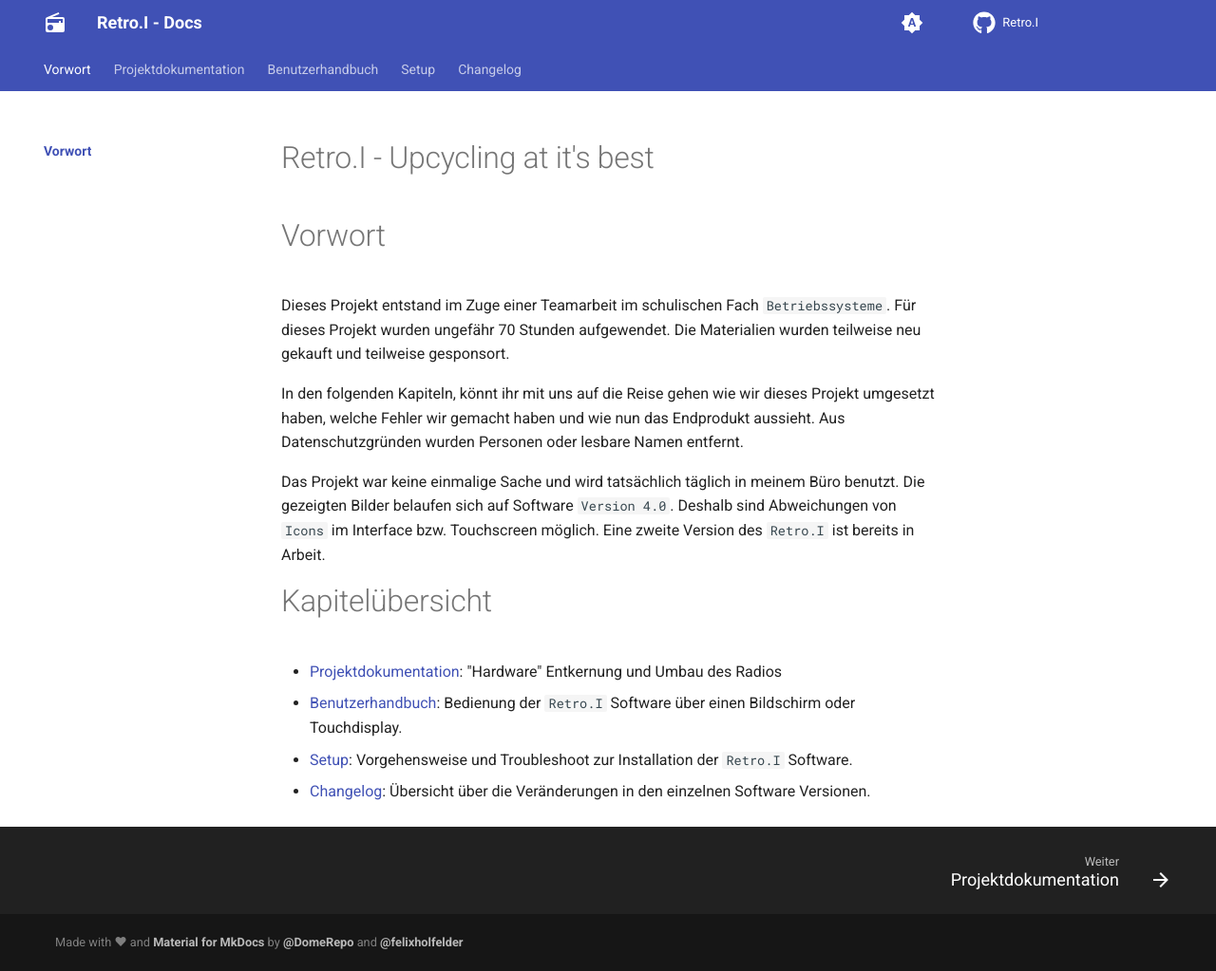
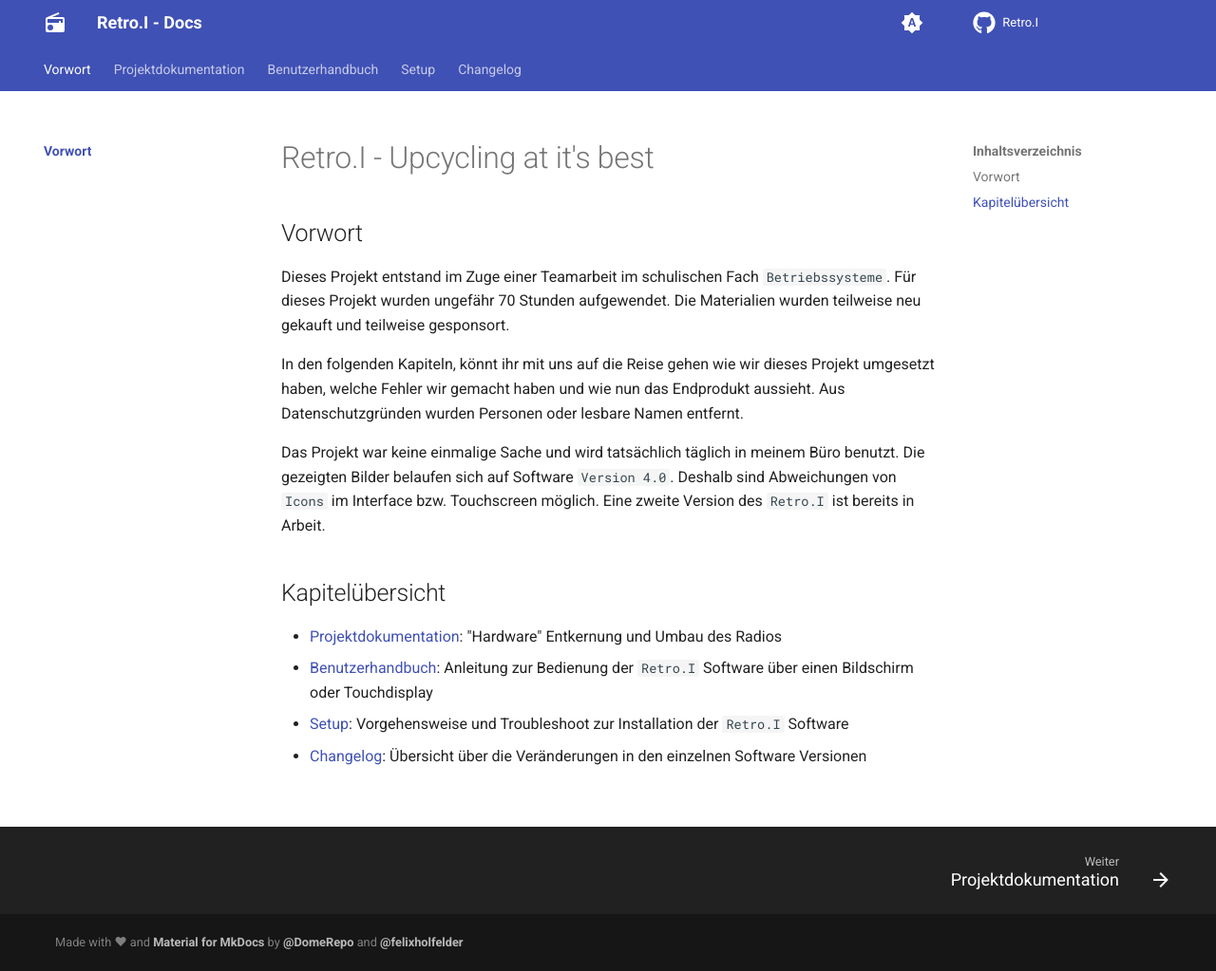
Before and after one commit to Retro-I/docs, an MkDocs documentation site: the page built from docs/index.md, in a window 1280 px wide and 1023 px high. Shown: the whole window at 95% size. Built offline with MkDocs 1.6.1 and Material for MkDocs 9.7.7, drawn with Linux system fonts in a browser that asks for light colours; plug-ins that fetch from the network failed and are left out; comment, search, counter and statistics services are not loaded.

Commit message:
user-manual: test changes

```diff
--- a/docs/index.md
+++ b/docs/index.md
@@ -1,6 +1,6 @@
 # Retro.I - Upcycling at it's best
 
-# Vorwort
+## Vorwort
 Dieses Projekt entstand im Zuge einer Teamarbeit im schulischen Fach `Betriebssysteme`.
 Für dieses Projekt wurden ungefähr 70 Stunden aufgewendet.
 Die Materialien wurden teilweise neu gekauft und teilweise gesponsort.
@@ -14,9 +14,9 @@
 Deshalb sind Abweichungen von `Icons` im Interface bzw. Touchscreen möglich.
 Eine zweite Version des `Retro.I` ist bereits in Arbeit. <br>
 
-# Kapitelübersicht
+## Kapitelübersicht
 
 - [Projektdokumentation](projectdocumentation/index.md): "Hardware" Entkernung und Umbau des Radios
-- [Benutzerhandbuch](user-manual/index.md): Bedienung der `Retro.I` Software über einen Bildschirm oder Touchdisplay.
-- [Setup](setup/index.md): Vorgehensweise und Troubleshoot zur Installation der `Retro.I` Software.
-- [Changelog](changelog/index.md): Übersicht über die Veränderungen in den einzelnen Software Versionen.
+- [Benutzerhandbuch](user-manual/index.md): Anleitung zur Bedienung der `Retro.I` Software über einen Bildschirm oder Touchdisplay
+- [Setup](setup/index.md): Vorgehensweise und Troubleshoot zur Installation der `Retro.I` Software
+- [Changelog](changelog/index.md): Übersicht über die Veränderungen in den einzelnen Software Versionen
```
Also changed, not shown: docs/projectdocumentation/entkernung.md (+1 -1 lines).
